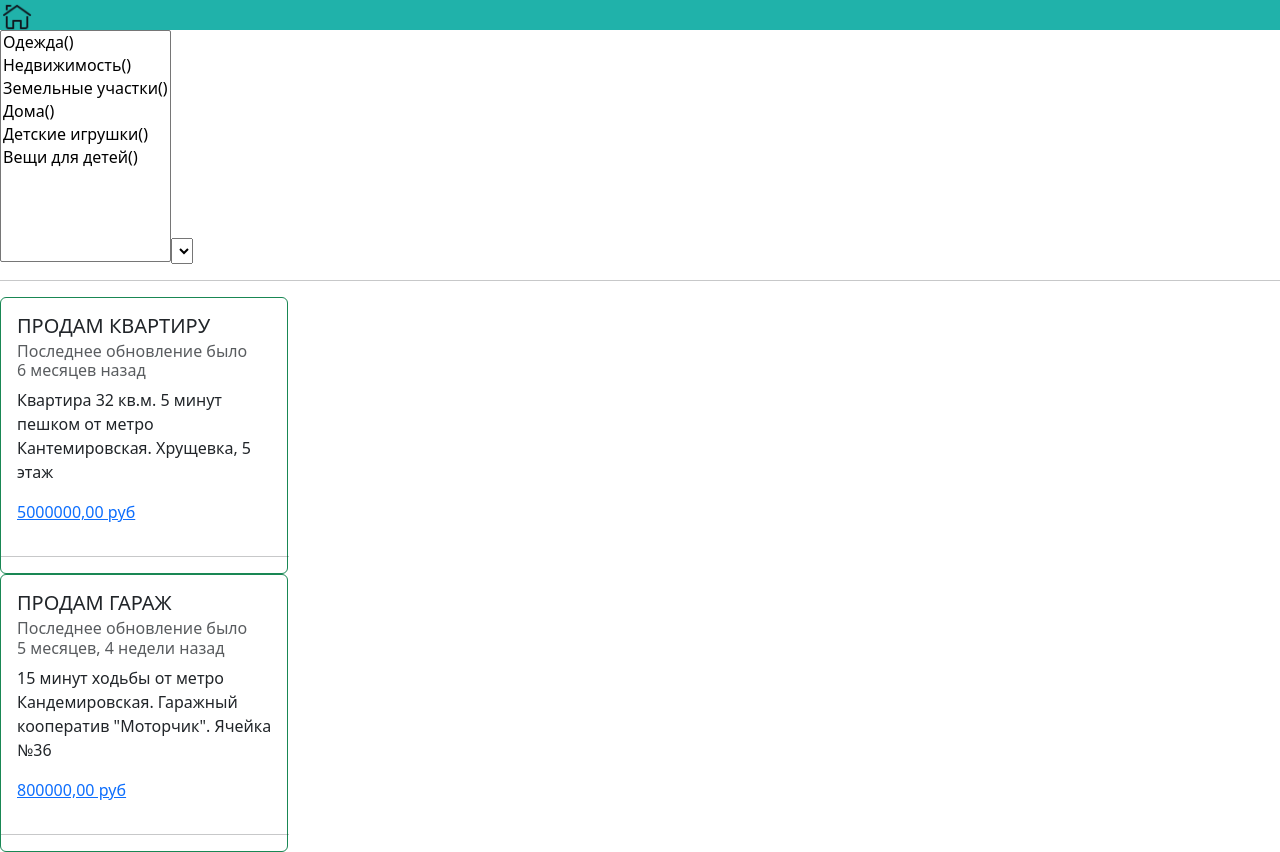
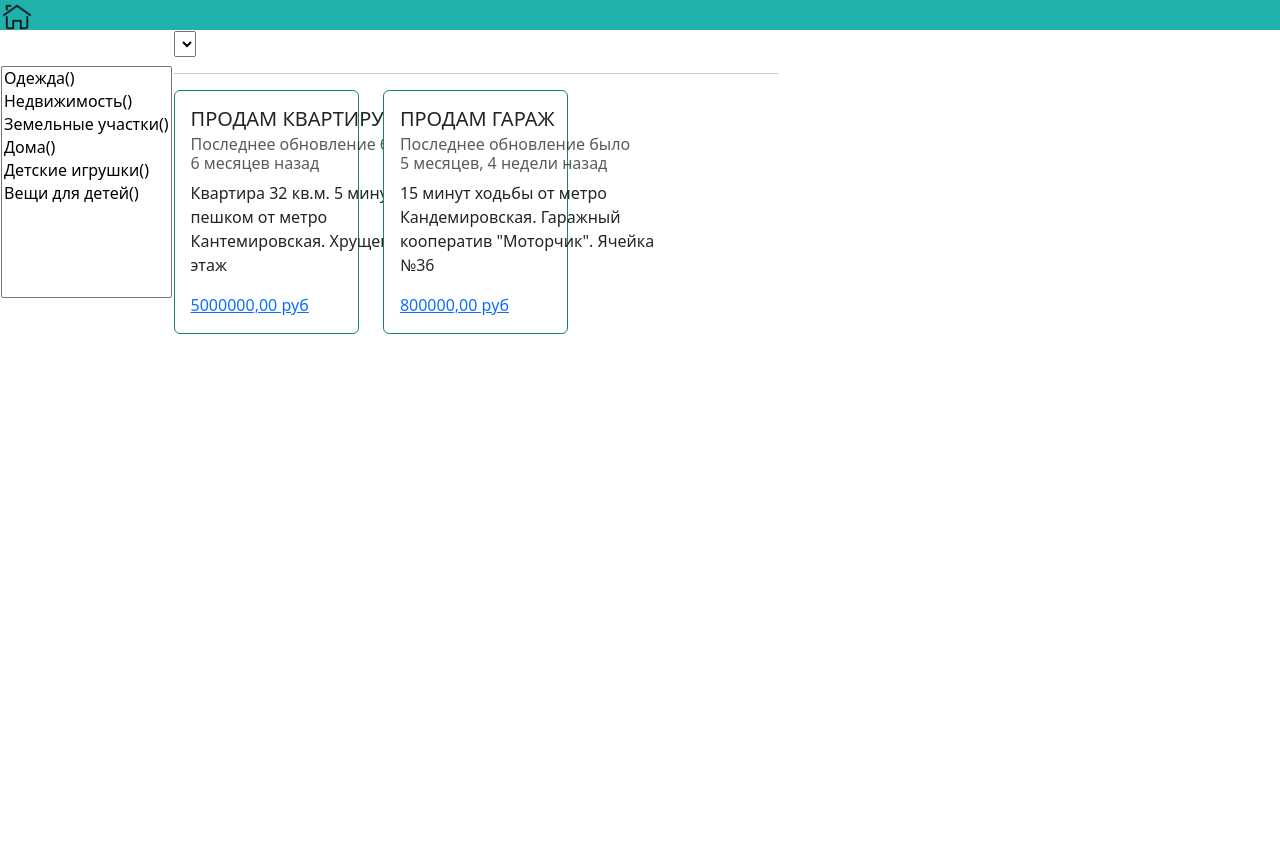
Before and after one commit to zadrot-kun/LessonsBB, a Django app: page /bb/rubrics/1/ in a window 1280 px wide. After the commit the page ends 334 px from the top, so only its background shows below. Run offline with Django 4.2, Linux system fonts and the light colour scheme; data comes from the database, SQL or seed files in the repository; lists and menus that the app fills with data are empty; some libraries are stand-ins or nearby versions.

Commit message:
lesson 44

```diff
--- a/lessonsbb_proj/bb/templates/bb/index.html
+++ b/lessonsbb_proj/bb/templates/bb/index.html
@@ -8,9 +8,9 @@
 {% endcomment %}
     {% spaceless %}
 
-{# <table>  #}
-{#     <tr> #}
-{#         <td> #}
+ <table>
+     <tr>
+         <td>
             <select size="10" id="filter_rubric_list">
                 {% for rubric in rubrics %}
                 <option value="{{ rubric.pk }}"{% if rubric.pk == selected_rubric %} selected{% endif %}>{{ rubric.name }}({{ rubric.count_bb }})</option>
@@ -18,8 +18,8 @@
             </select>
 {#         <hr> #}
 
-{#         </td> #}
-{#         <td> #}
+         </td>
+         <td>
             <select id="select_order">
             {% for sort_key, sorted_value in sorting_dict.items %}
                 <option value="{{ sort_key }}"{% if sort_key == selected_order %} selected{% endif %}>{{ sorted_value }}</option>
@@ -30,8 +30,10 @@
             {# {% for el_reg_bbs in reg_bbs %} #}
             {#                <h3>{{ el_reg_bbs.grouper }}</h3> #}
             {#            {% for bb in el_reg_bbs.list %} #}
+            <div class="row row-cols-1 row-cols-md-3 g-4">
             {% for bb in bbs %}
-                <div class="card border-success" style="max-width: 18rem; display: flex; flex-wrap: wrap;">
+                <div class="col">
+                    <div class="card border-success" >
                         {# <h4>{{ forloop.revcounter0 }}</h4> #}
                         {# {% if forloop.first %}<h4>Добрый день!</h4>{% endif %} #}
                         {# {% ifchanged %} #}
@@ -39,7 +41,7 @@
                         {# {% endifchanged %} #}
                         {# <h4>{% cycle 1 2 3 %}</h4> #}
                         {% if bb.picture %}
-                    <img src="{{ bb.picture.url }}" class="card-img-top"/>
+                            <img src="{{ bb.picture.url }}" class="card-img-top" style="height: 350px; width: auto;"/>
                         {% endif %}
                         <div class="card-body" style="width: 18rem;">
                             <h5 class="card-title">{{ bb.name|upper }}</h5>
@@ -52,13 +54,14 @@
                             {# ({{ bb.cfield }}) #}
                             <a href="{% url 'update_bb' bb.pk %}" class="card-link">{{ bb.cost|default:"бесплатно" }} {% if bb.cost > 0 %} {{ bb.curr }} {% endif %}</a>
                         </div>
-                <hr>
                         {# {% if forloop.last %}<h4>До свидания!</h4>{% endif %} #}
                     </div>
+                </div>
             {% endfor %}
+            </div>
             {# {% endfor %} #}
-{#         </td> #}
-{#     </tr> #}
+         </td>
+     </tr>
 </table>
 
     {% endspaceless %}
```
Lines whose indentation alone changed are shown as unchanged.
